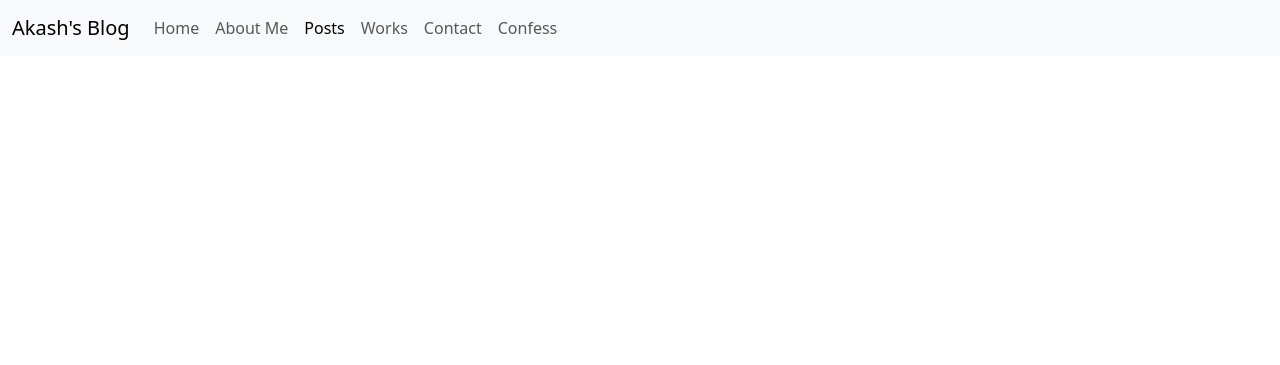
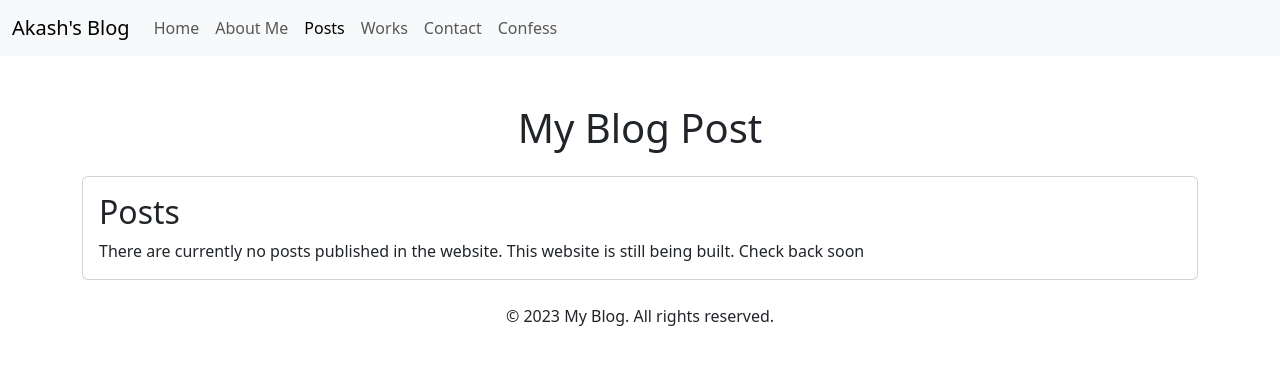
Before and after one commit to Akash-1gif/git_practice, a Flask app: page /posts.html in a window 1280 px wide. Shown: the top 365 px of the page. Run offline with Flask 3, Linux system fonts and the light colour scheme.

Commit message:
edited posts.html and works.html

```diff
--- a/templates/posts.html
+++ b/templates/posts.html
@@ -25,6 +25,23 @@
           </div>
         </div>
       </nav>
+
+      <div class="container">
+        <header>
+          <h1 class="text-center mt-5">My Blog Post</h1>
+        </header>
+        <article>
+          <div class="card my-4">
+            <div class="card-body">
+              <h2 class="card-title">Posts</h2>
+              <p class="card-text">There are currently no posts published in the website. This website is still being built. Check back soon</p>
+            </div>
+          </div>
+        </article>
+        <footer class="text-center mb-5">
+          <p>&copy; 2023 My Blog. All rights reserved.</p>
+        </footer>
+      </div>
     <script src="https://cdn.jsdelivr.net/npm/bootstrap@5.3.0/dist/js/bootstrap.bundle.min.js" integrity="sha384-geWF76RCwLtnZ8qwWowPQNguL3RmwHVBC9FhGdlKrxdiJJigb/j/68SIy3Te4Bkz" crossorigin="anonymous"></script>
   </body>
 </html>
```
Also changed, not shown: templates/works.html (+16 -0 lines).
